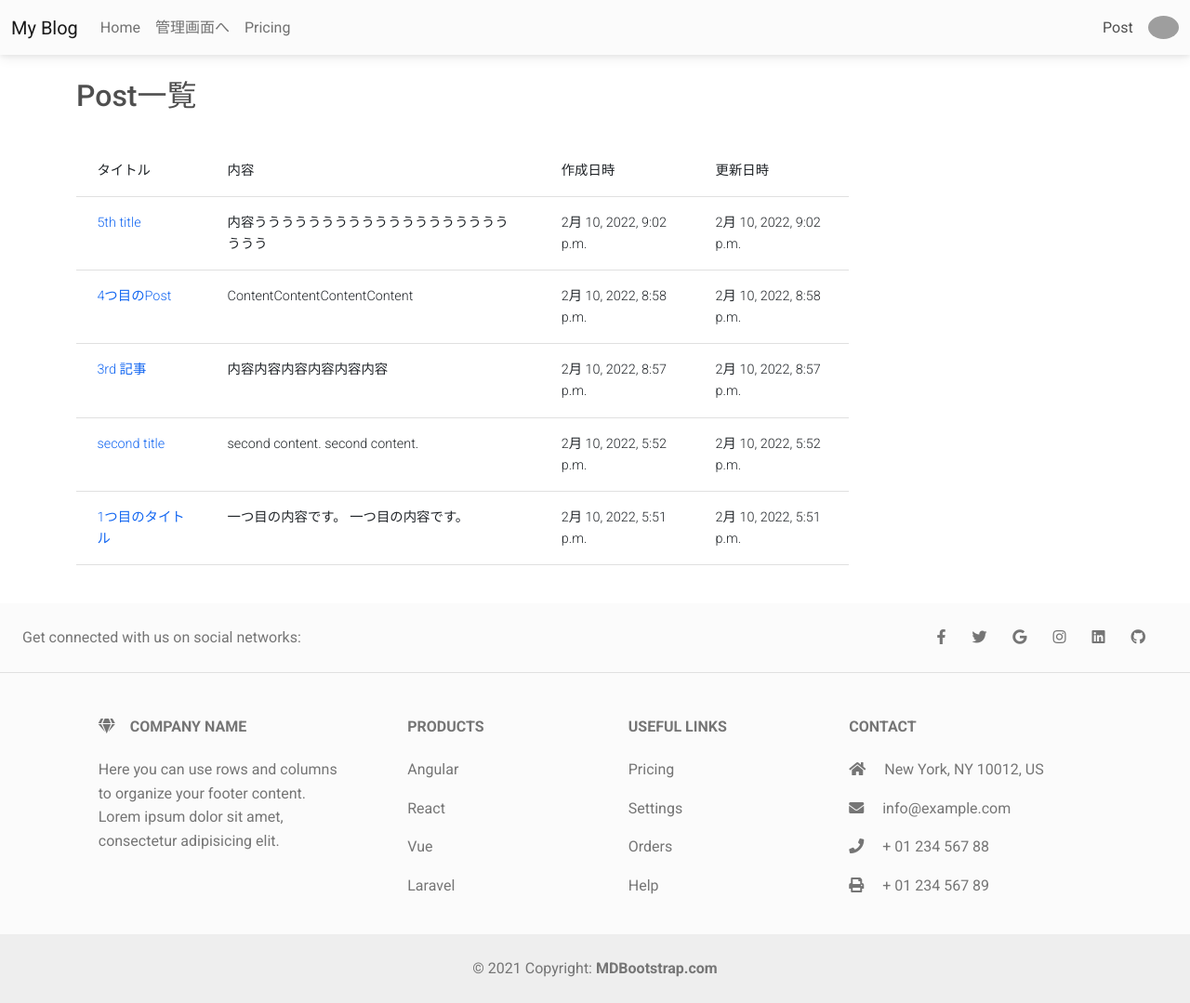
After one commit to suzuki-yud/Django-Tutorial, a Django app: page /post_list in a window 1280 px wide. The commit adds this page. Shown: the whole page at 93% size. Run offline with Django 3.2, Linux system fonts and the light colour scheme; data comes from the database, SQL or seed files in the repository; grey boxes are pictures that could not be loaded.

Commit message:
Added page to display all posts

```diff
--- a/myapp/templates/myapp/base.html
+++ b/myapp/templates/myapp/base.html
@@ -51,11 +51,6 @@
 
             <!-- Right elements -->
             <div class="d-flex align-items-center">
-                <!-- Icon -->
-                <a class="text-reset me-3" href="#">
-                    <i class="fas fa-shopping-cart"></i>
-                </a>
-
                 <!-- Notifications -->
                 <div class="dropdown">
                     <a class="text-reset me-3 dropdown-toggle hidden-arrow" href="#" id="navbarDropdownMenuLink"
@@ -67,10 +62,7 @@
                             <a class="dropdown-item" href="{% url 'myapp:post_create' %}">新規投稿</a>
                         </li>
                         <li>
-                            <a class="dropdown-item" href="#">Another news</a>
-                        </li>
-                        <li>
-                            <a class="dropdown-item" href="#">Something else here</a>
+                            <a class="dropdown-item" href="{% url 'myapp:post_list' %}">投稿一覧</a>
                         </li>
                     </ul>
                 </div>
--- /dev/null
+++ b/myapp/templates/myapp/post_list.html
@@ -0,0 +1,33 @@
+{% extends 'myapp/base.html' %}
+
+{% block content %}
+<div class="row">
+    <div class="col-md-9">
+        <br>
+        <h2>Post一覧</h2>
+        <br>
+        <table class="table">
+            <thead>
+                <tr>
+                    <th>タイトル</th>
+                    <th>内容</th>
+                    <th>作成日時</th>
+                    <th>更新日時</th>
+                </tr>
+            </thead>
+            <tbody>
+                {% for item in post_list %}
+                <tr>
+                    <td><a href="{% url 'myapp:post_detail' item.pk %}">{{ item.title }}</a></td>
+                    <td>{{ item.content }}</td>
+                    <td>{{ item.created_at }}</td>
+                    <td>{{ item.updated_at }}</td>
+                </tr>
+                {% endfor %}
+            </tbody>
+        </table>
+        <br>
+    </div>
+</div>
+
+{% endblock %}
--- a/myapp/urls.py
+++ b/myapp/urls.py
@@ -9,4 +9,5 @@ urlpatterns = [
     path('post_detail/<int:pk>', views.PostDetail.as_view(), name='post_detail'),
     path('post_update/<int:pk>', views.PostUpdate.as_view(), name='post_update'),
     path('post_delete/<int:pk>', views.PostDelete.as_view(), name='post_delete'),
+    path('post_list', views.PostList.as_view(), name='post_list'),
 ]
--- a/myapp/views.py
+++ b/myapp/views.py
@@ -2,7 +2,7 @@ from django.contrib import messages
 from django.http import HttpResponse
 from django.shortcuts import render, resolve_url
 from django.urls import reverse_lazy
-from django.views.generic import CreateView, DetailView, TemplateView, UpdateView, DeleteView
+from django.views.generic import CreateView, DetailView, TemplateView, UpdateView, DeleteView, ListView
 from .forms import PostForm
 from .models import Post
 
@@ -40,3 +40,9 @@ class PostDelete(DeleteView):
     def get_success_url(self):
         messages.info(self.request, 'Postを削除しました。')
         return resolve_url('myapp:index')
+
+class PostList(ListView):
+    model = Post
+
+    def get_queryset(self):
+        return Post.objects.all().order_by('-created_at')
```
